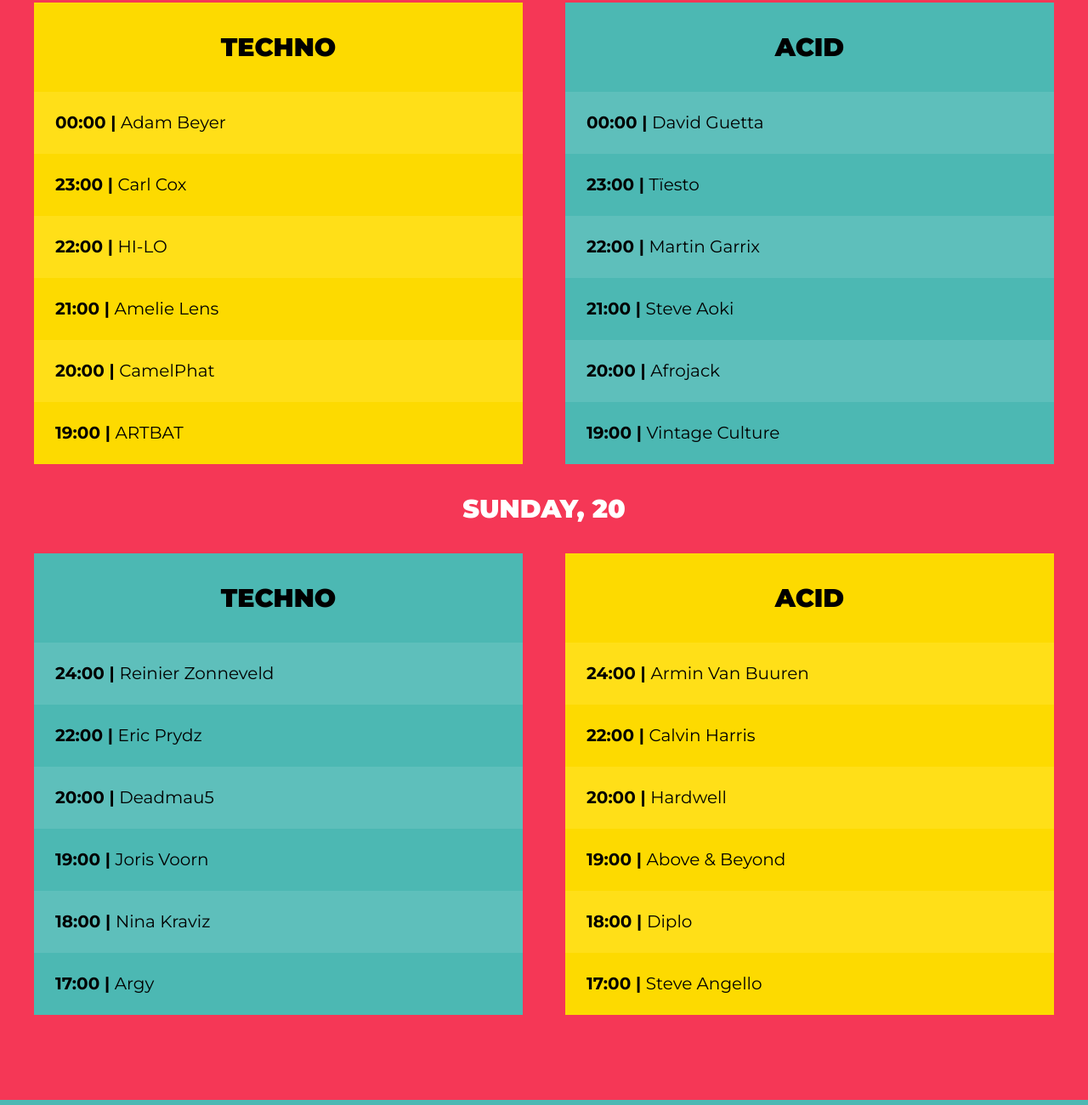
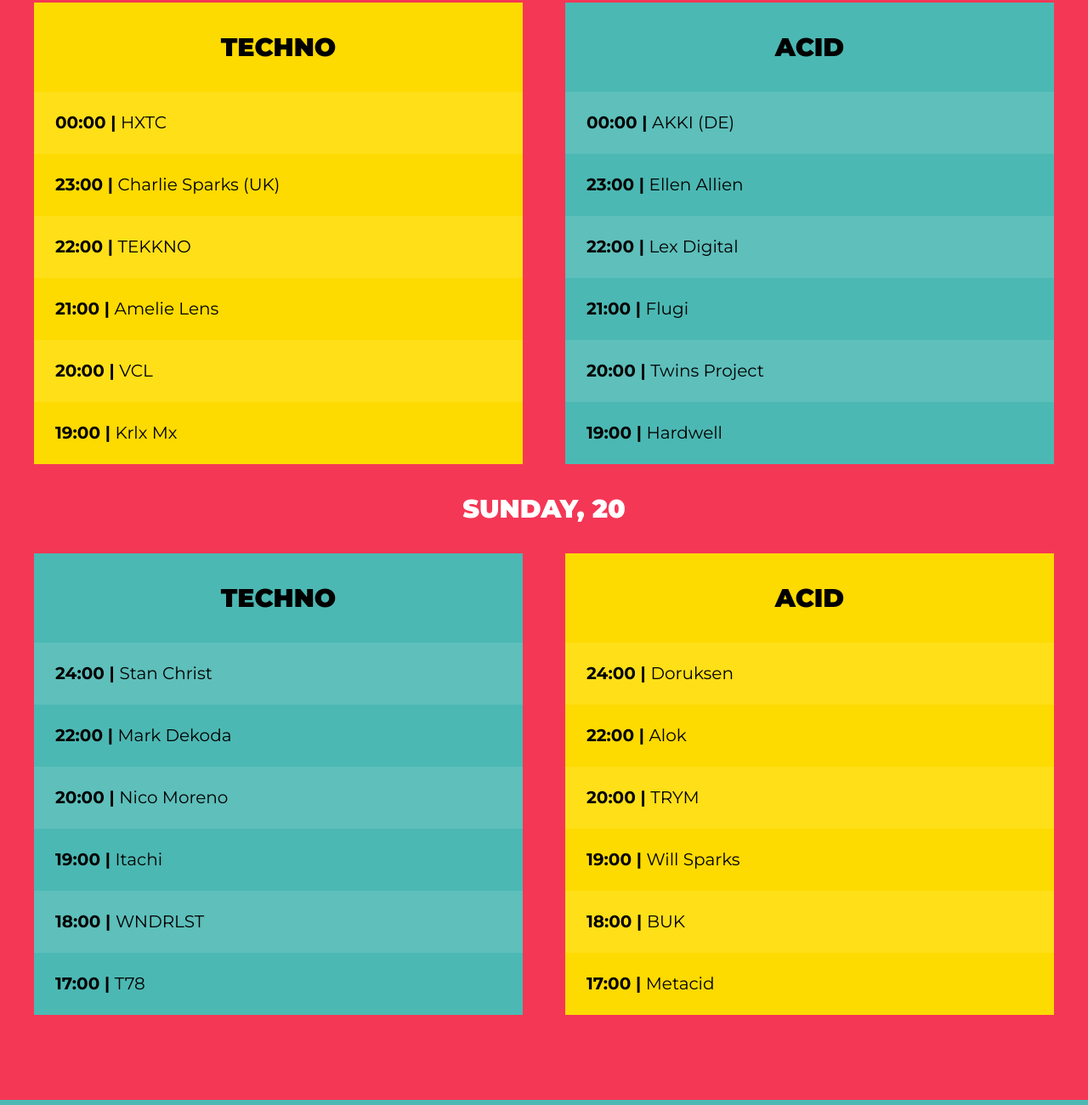
Before and after one commit to antyep/nightfall_fest, a website: page index.html in a window 1280 px wide. Shown: the part 1600-2900 px from the top of the page at 85% size. Drawn offline with Linux system fonts and the light colour scheme.

Commit message:
Update: artist list

```diff
--- a/index.html
+++ b/index.html
@@ -64,12 +64,12 @@
           <p class="name-stage">Techno</p>
 
           <ul class="schedule">
-            <li>00:00 | <span>Adam Beyer</span></li>
-            <li>23:00 | <span>Carl Cox</span></li>
-            <li>22:00 | <span>HI-LO</span></li>
+            <li>00:00 | <span>HXTC</span></li>
+            <li>23:00 | <span>Charlie Sparks (UK)</span></li>
+            <li>22:00 | <span>TEKKNO</span></li>
             <li>21:00 | <span>Amelie Lens</span></li>
-            <li>20:00 | <span>CamelPhat</span></li>
-            <li>19:00 | <span>ARTBAT</span></li>
+            <li>20:00 | <span>VCL</span></li>
+            <li>19:00 | <span>Krlx Mx</span></li>
           </ul>
         </div>
 
@@ -77,12 +77,12 @@
           <p class="name-stage">Acid</p>
 
           <ul class="schedule">
-            <li>00:00 | <span>David Guetta</span></li>
-            <li>23:00 | <span>Tïesto</span></li>
-            <li>22:00 | <span>Martin Garrix</span></li>
-            <li>21:00 | <span>Steve Aoki</span></li>
-            <li>20:00 | <span>Afrojack</span></li>
-            <li>19:00 | <span>Vintage Culture</span></li>
+            <li>00:00 | <span>AKKI (DE) </span></li>
+            <li>23:00 | <span>Ellen Allien</span></li>
+            <li>22:00 | <span>Lex Digital</span></li>
+            <li>21:00 | <span>Flugi</span></li>
+            <li>20:00 | <span>Twins Project</span></li>
+            <li>19:00 | <span>Hardwell</span></li>
           </ul>
         </div>
       </div>
@@ -93,12 +93,12 @@
           <p class="name-stage">Techno</p>
 
           <ul class="schedule">
-            <li>24:00 | <span>Reinier Zonneveld</span></li>
-            <li>22:00 | <span>Eric Prydz</span></li>
-            <li>20:00 | <span>Deadmau5</span></li>
-            <li>19:00 | <span>Joris Voorn</span></li>
-            <li>18:00 | <span>Nina Kraviz</span></li>
-            <li>17:00 | <span>Argy</span></li>
+            <li>24:00 | <span>Stan Christ</span></li>
+            <li>22:00 | <span>Mark Dekoda</span></li>
+            <li>20:00 | <span>Nico Moreno</span></li>
+            <li>19:00 | <span>Itachi</span></li>
+            <li>18:00 | <span>WNDRLST</span></li>
+            <li>17:00 | <span>T78</span></li>
           </ul>
         </div>
 
@@ -106,12 +106,12 @@
           <p class="name-stage">Acid</p>
 
           <ul class="schedule">
-            <li>24:00 | <span>Armin Van Buuren</span></li>
-            <li>22:00 | <span>Calvin Harris</span></li>
-            <li>20:00 | <span>Hardwell</span></li>
-            <li>19:00 | <span>Above & Beyond</span></li>
-            <li>18:00 | <span>Diplo</span></li>
-            <li>17:00 | <span>Steve Angello</span></li>
+            <li>24:00 | <span>Doruksen</span></li>
+            <li>22:00 | <span>Alok</span></li>
+            <li>20:00 | <span>TRYM</span></li>
+            <li>19:00 | <span>Will Sparks</span></li>
+            <li>18:00 | <span>BUK</span></li>
+            <li>17:00 | <span>Metacid</span></li>
           </ul>
         </div>
       </div>
@@ -145,9 +145,9 @@
           <div class="pass-body">
             <ul>
               <li>Access to both stages</li>
-              <li>Gold Event wristband pass</li>
               <li>No limit drinks</li>
-              <li>T-Shirt event merch</li>
+              <li>Premium wristband pass</li>
+              <li>Nightfall Fest T-Shirt</li>
               <li>VIP Access</li>
             </ul>
           </div>
```
